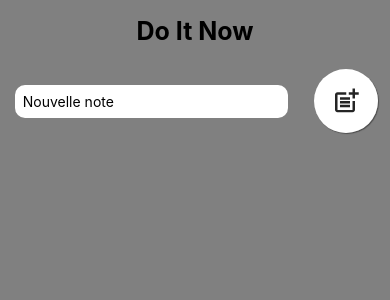
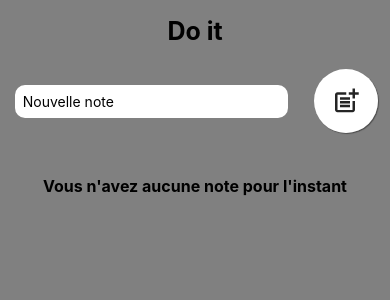
Before and after one commit to Svturne/DoIt, a React Native app: screen / in a window 390 px wide. Shown: the top 300 px of the page. Built offline with nearby package versions, Linux system fonts and the light colour scheme.

Commit message:
added text if notes are empty

```diff
--- a/src/doIt.js
+++ b/src/doIt.js
@@ -1,4 +1,4 @@
-import {Keyboard, StyleSheet, Text, View} from 'react-native';
+import {Alert, Keyboard, StyleSheet, Text, View} from 'react-native';
 import React, {useEffect, useState} from 'react';
 import CustomInput from './components/CustomInput';
 import {ScrollView} from 'react-native';
@@ -37,6 +37,8 @@ const DoIt = () => {
       } catch (e) {
         console.error(e);
       }
+    } else {
+      Alert.alert('Champ vide', 'Veuillez saisir votre note');
     }
   };
 
@@ -58,7 +60,7 @@ const DoIt = () => {
 
   return (
     <View style={styles.container}>
-      <Text style={styles.title}>Do It Now</Text>
+      <Text style={styles.title}>Do it</Text>
 
       <View style={styles.newNote}>
         <CustomInput
@@ -76,6 +78,28 @@ const DoIt = () => {
         />
       </View>
       <ScrollView keyboardShouldPersistTaps="handled" style={{padding: 16}}>
+        {(() => {
+          if (notes.length === 0) {
+            return (
+              <View
+                style={{
+                  flex: 1,
+                  justifyContent: 'center',
+                  alignItems: 'center',
+                }}>
+                <Text
+                  style={{
+                    fontWeight: 'bold',
+                    fontSize: 16,
+                    color: 'black',
+                    padding: 20,
+                  }}>
+                  Vous n'avez aucune note pour l'instant
+                </Text>
+              </View>
+            );
+          }
+        })()}
         <View
           style={{flexDirection: 'row', flexWrap: 'wrap', paddingBottom: 50}}>
           {notes.map(item => (
```
